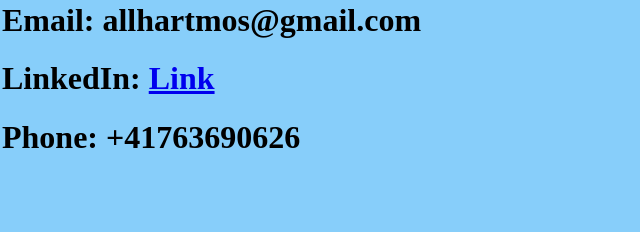
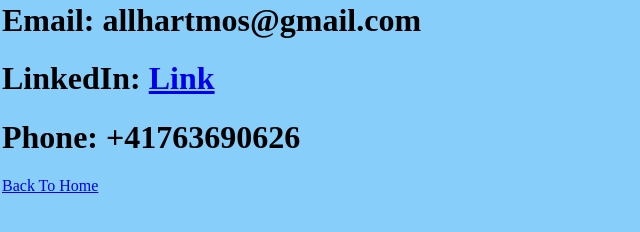
Before and after one commit to AllegraHM/CsProject, a plain HTML site: page contact.html in a window 1280 px wide. Shown: the whole page, without its empty margins (0-640 px from the left). Drawn offline with Linux system fonts and the light colour scheme.

Commit message:
Update contact.html

```diff
--- a/contact.html
+++ b/contact.html
@@ -16,7 +16,7 @@
         Phone: +41763690626
     </h1>
     <p>
-
+        <a href = "/index.html">Back To Home</a>
     </p>
 </body>
 </html>
```
